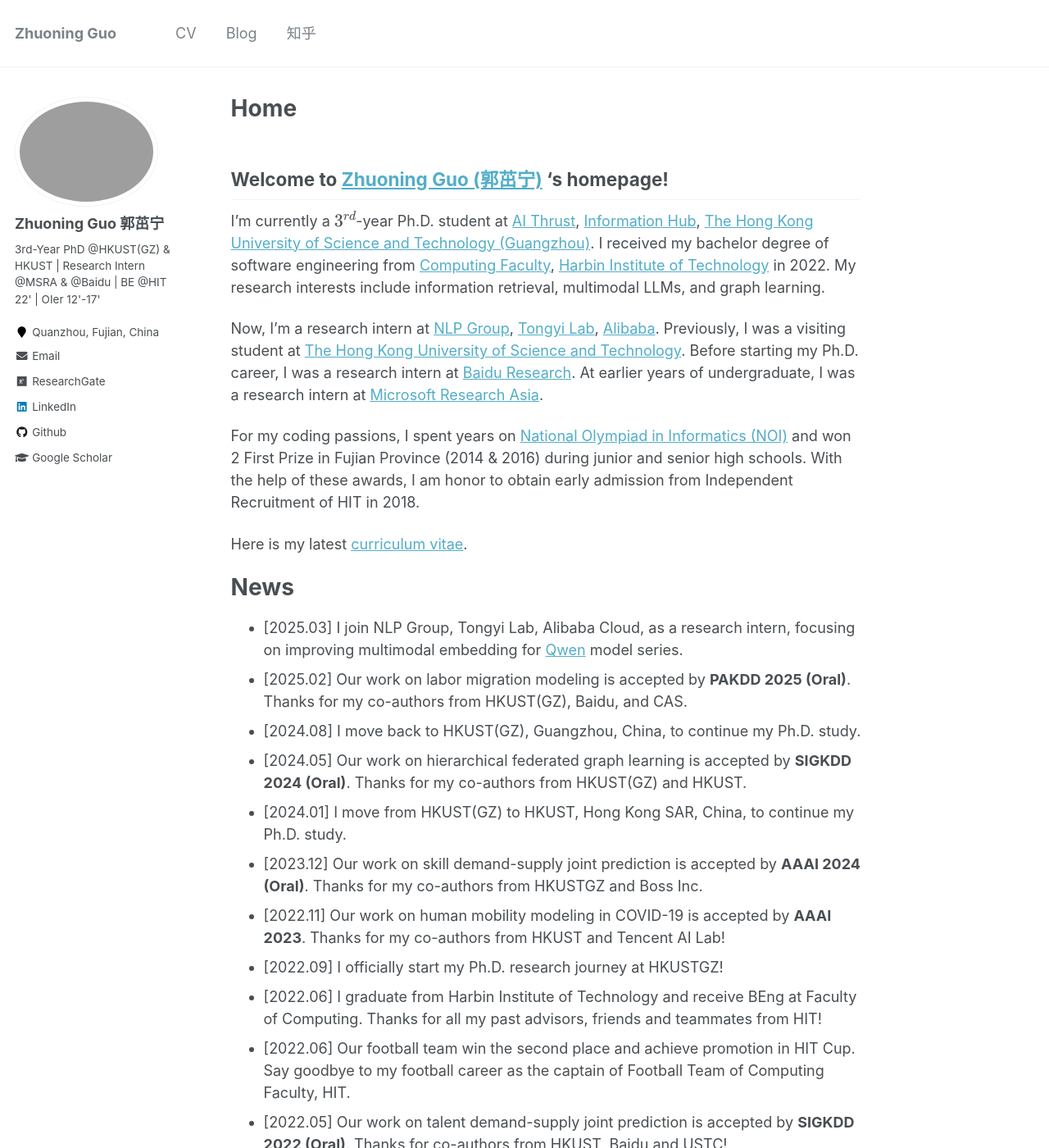
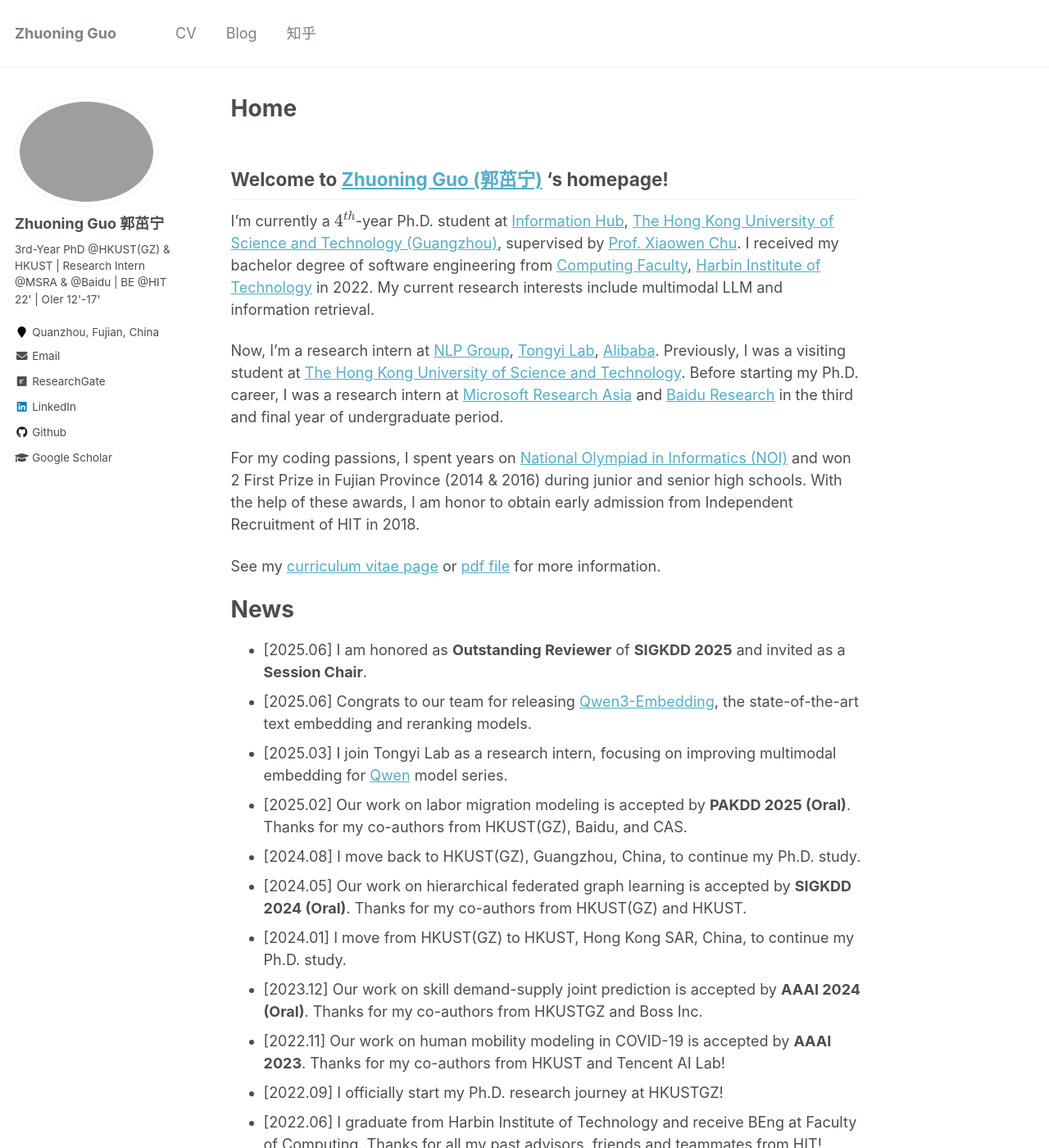
Before and after one commit to gzn00417/gzn00417.github.io, a Jekyll site: the page built from _pages/about.md, in a window 1280 px wide and 1400 px high. Shown: the whole window at 82% size. Built offline with Jekyll 4.4.1, drawn with Linux system fonts in a browser that asks for light colours; formulas are drawn with MathJax 3; some of the changed text lies outside the part shown.

Commit message:
update at 25fall

```diff
--- a/_pages/about.md
+++ b/_pages/about.md
@@ -10,18 +10,20 @@ redirect_from:
 
 ## Welcome to [Zhuoning Guo (郭茁宁)](https://gzn00417.github.io/) 's homepage!
 
-I'm currently a $3^{rd}$-year Ph.D. student at [AI Thrust](https://infh.hkust-gz.edu.cn/en/academics/ai), [Information Hub](https://infh.hkust-gz.edu.cn/en), [The Hong Kong University of Science and Technology (Guangzhou)](https://hkust-gz.edu.cn/). I received my bachelor degree of software engineering from [Computing Faculty](http://cs.hit.edu.cn/), [Harbin Institute of Technology](http://www.hit.edu.cn/) in 2022. My research interests include information retrieval, multimodal LLMs, and graph learning.
+I'm currently a $4^{th}$-year Ph.D. student at [Information Hub](https://infh.hkust-gz.edu.cn/en), [The Hong Kong University of Science and Technology (Guangzhou)](https://hkust-gz.edu.cn/), supervised by [Prof. Xiaowen Chu](https://sites.google.com/view/chuxiaowen). I received my bachelor degree of software engineering from [Computing Faculty](http://cs.hit.edu.cn/), [Harbin Institute of Technology](http://www.hit.edu.cn/) in 2022. My current research interests include multimodal LLM and information retrieval.
 
-Now, I'm a research intern at [NLP Group](https://huggingface.co/Alibaba-NLP), [Tongyi Lab](https://tongyi.aliyun.com), [Alibaba](https://www.alibabagroup.com/). Previously, I was a visiting student at [The Hong Kong University of Science and Technology](https://hkust.edu.hk/). Before starting my Ph.D. career, I was a research intern at [Baidu Research](http://research.baidu.com/). At earlier years of undergraduate, I was a research intern at [Microsoft Research Asia](https://www.msra.cn/).
+Now, I'm a research intern at [NLP Group](https://huggingface.co/Alibaba-NLP), [Tongyi Lab](https://tongyi.aliyun.com), [Alibaba](https://www.alibabagroup.com/). Previously, I was a visiting student at [The Hong Kong University of Science and Technology](https://hkust.edu.hk/). Before starting my Ph.D. career, I was a research intern at [Microsoft Research Asia](https://www.msra.cn/) and [Baidu Research](http://research.baidu.com/) in the third and final year of undergraduate period.
 
 For my coding passions, I spent years on [National Olympiad in Informatics (NOI)](https://www.noi.cn/) and won 2 First Prize in Fujian Province (2014 & 2016) during junior and senior high schools. With the help of these awards, I am honor to obtain early admission from Independent Recruitment of HIT in 2018.
 
-Here is my latest [curriculum vitae](https://gzn00417.github.io/cv/).
+See my [curriculum vitae page](https://gzn00417.github.io/cv/) or [pdf file](https://gzn00417.github.io/files/CV-GuoZhuoning-20250509.pdf) for more information.
 
 
 # News
 
-- \[2025.03\] I join NLP Group, Tongyi Lab, Alibaba Cloud, as a research intern, focusing on improving multimodal embedding for [Qwen](https://qwenlm.github.io/) model series.
+- \[2025.06\] I am honored as **Outstanding Reviewer** of **SIGKDD 2025** and invited as a **Session Chair**.
+- \[2025.06\] Congrats to our team for releasing [Qwen3-Embedding](https://github.com/QwenLM/Qwen3-Embedding), the state-of-the-art text embedding and reranking models.
+- \[2025.03\] I join Tongyi Lab as a research intern, focusing on improving multimodal embedding for [Qwen](https://qwenlm.github.io/) model series.
 - \[2025.02\] Our work on labor migration modeling is accepted by **PAKDD 2025 (Oral)**. Thanks for my co-authors from HKUST(GZ), Baidu, and CAS.
 - \[2024.08\] I move back to HKUST(GZ), Guangzhou, China, to continue my Ph.D. study.
 - \[2024.05\] Our work on hierarchical federated graph learning is accepted by **SIGKDD 2024 (Oral)**. Thanks for my co-authors from HKUST(GZ) and HKUST.
@@ -37,6 +39,7 @@ Here is my latest [curriculum vitae](https://gzn00417.github.io/cv/).
 - \[2020.11\] I join Microsoft Research Asia as a research intern.
 - \[2020.05\] I join Massive Data Computing Lab, HIT, as an undergraduate intern.
 
+
 # Publications
 
 > Full list is at [(Google Scholar)](https://scholar.google.com/citations?user=jBd64WgAAAAJ).
@@ -51,6 +54,16 @@ Here is my latest [curriculum vitae](https://gzn00417.github.io/cv/).
 - **[KDD 2022 <u>Oral</u>]** **Zhuoning Guo**, Hao Liu, Le Zhang, Qi Zhang, Hengshu Zhu, Hui Xiong. Talent Demand-Supply Joint Prediction with Dynamic Heterogeneous Graph Enhanced Meta-Learning. *Proceedings of the 28th ACM SIGKDD Conference on Knowledge Discovery and Data Mining*
 - **[TVCG]** Wenyuan Kong, Zhaoyun Jiang, Shizhao Sun, **Zhuoning Guo**, Weiwei Cui, Ting Liu, Jian-Guang Lou, Dongmei Zhang. Aesthetics++: Refining Graphic Designs by Exploring Design Principles and Human Preference. *IEEE Transactions on Visualization & Computer Graphics*
 
+
+# Services
+
+- Session Chair of SIGKDD 2025
+- Reviewer of SIGKDD (Outstanding), NeurIPS, WebConf, IJCAI and ICDM conferences
+- Reviewer of TOIS and Information Science journals
+- Teaching Assistant of AIAA 5028 Machine Learning on Graphs at HKUST(GZ)
+- Chair of Academic Club of MassiveDataLab, President of Chess Club, Captain of Football Team of CS Dept. at HIT
+
+
 ---
 
 <a href="https://info.flagcounter.com/PELK"><img src="https://s11.flagcounter.com/map/PELK/size_l/txt_000000/border_CCCCCC/pageviews_1/viewers_0/flags_0/" alt="Flag Counter" border="0"></a>
```
Also changed, not shown: other parts of _pages/about.md (+1 -1 lines), _pages/cv.md (+1 -1 lines).
